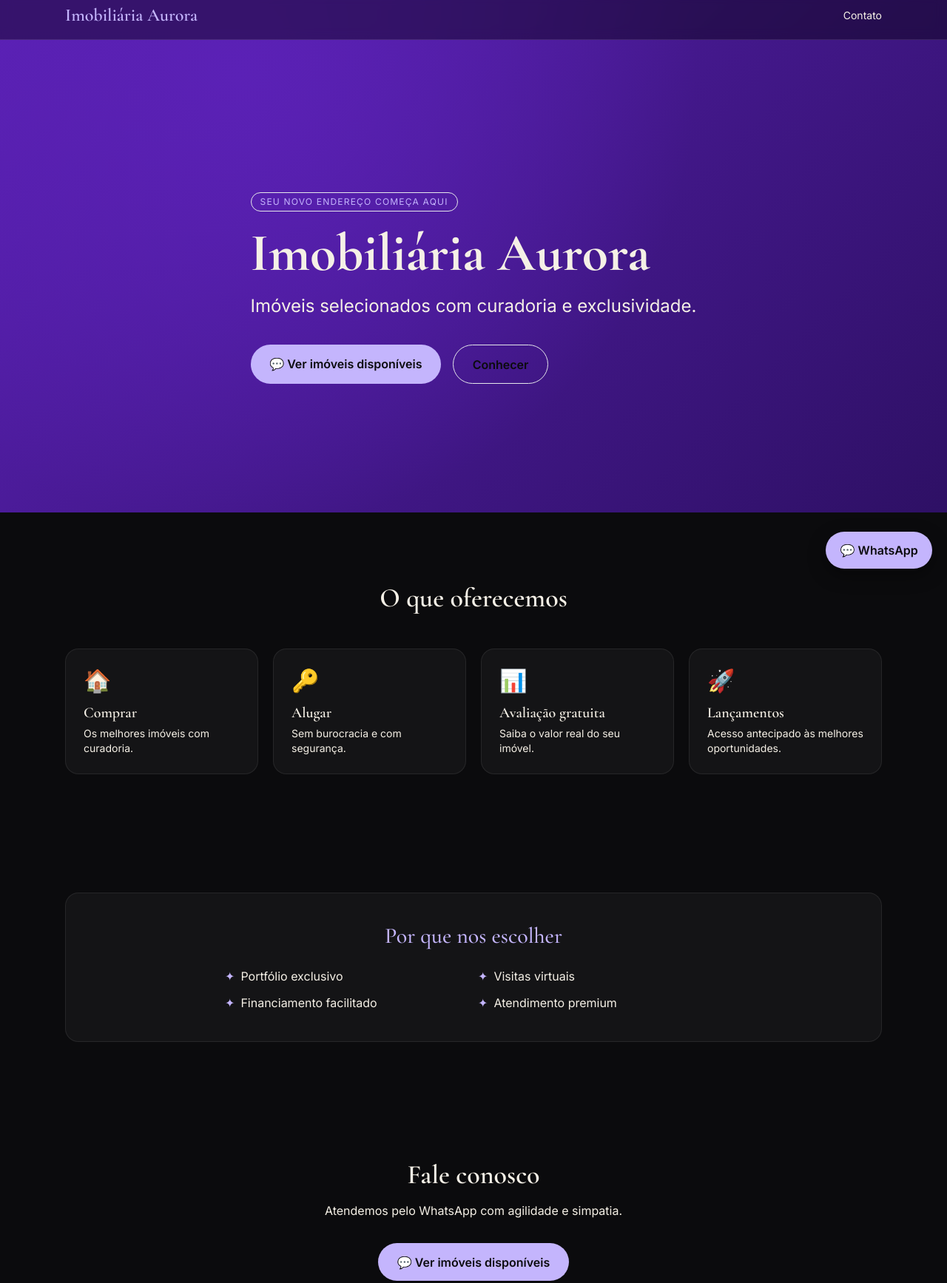
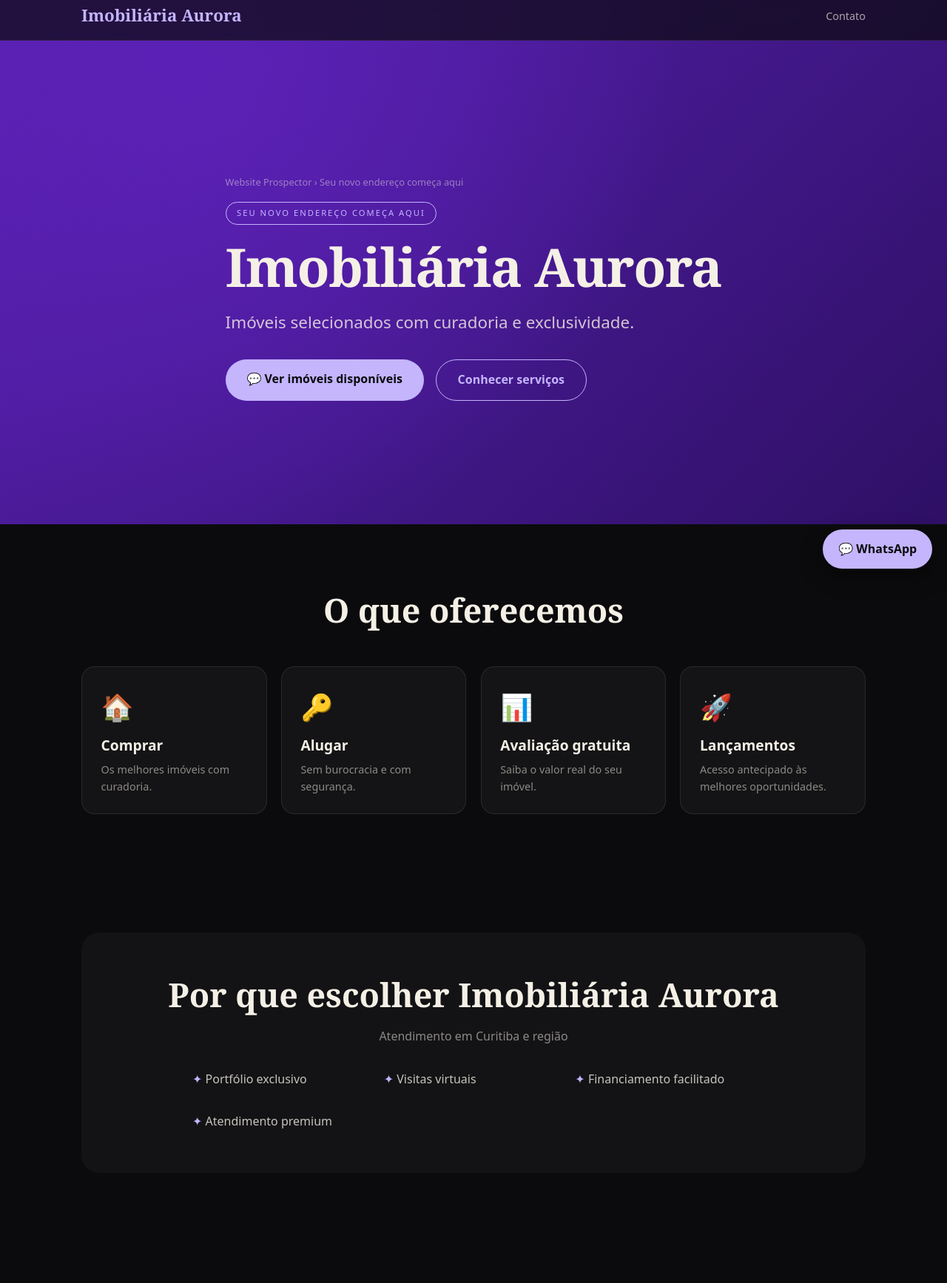
Before and after one commit to AllianceConsultoria/website-prospector-sites, a plain HTML site: page lead-5004.html in a window 1280 px wide. Shown: the part 11-1746 px from the top of the page at 74% size. Drawn offline with nearby package versions, Linux system fonts and the light colour scheme.

Commit message:
Publicar lead-5004.html

```diff
--- a/lead-5004.html
+++ b/lead-5004.html
@@ -1,62 +1,102 @@
-<!doctype html><html lang="pt-BR"><head>
-<meta charset="utf-8"><meta name="viewport" content="width=device-width,initial-scale=1">
+<!DOCTYPE html>
+<html lang="pt-BR">
+<head>
+<meta charset="utf-8">
+<meta http-equiv="X-UA-Compatible" content="IE=edge">
+<meta name="viewport" content="width=device-width,initial-scale=1">
 <title>Imobiliária Aurora | Seu novo endereço</title>
-<meta name="description" content="Imóveis selecionados com curadoria e exclusividade.">
-<script src="https://cdn.tailwindcss.com"></script>
-<link href="https://fonts.googleapis.com/css2?family=Cormorant+Garamond:wght@500;600;700&family=Inter:wght@300;400;600&display=swap" rel="stylesheet">
+<meta name="description" content="Imóveis selecionados com curadoria e exclusividade. Imobiliária Aurora em Curitiba. imobiliária, comprar imóvel, alugar casa, avaliação gratuita, lançamentos.">
+<meta name="keywords" content="imobiliária, comprar imóvel, alugar casa, avaliação gratuita, lançamentos">
+<meta name="author" content="Website Prospector">
+<meta name="robots" content="index,follow,max-image-preview:large">
+<meta name="theme-color" content="#5b21b6">
+<link rel="canonical" href="https://allianceconsultoria.is-a.dev/lead-5004.html">
+<meta property="og:type" content="website">
+<meta property="og:locale" content="pt_BR">
+<meta property="og:site_name" content="Website Prospector">
+<meta property="og:title" content="Imobiliária Aurora | Seu novo endereço">
+<meta property="og:description" content="Imóveis selecionados com curadoria e exclusividade.">
+<meta property="og:url" content="https://allianceconsultoria.is-a.dev/lead-5004.html">
+<meta property="og:image" content="https://allianceconsultoria.is-a.dev/og-image.png">
+<meta name="twitter:card" content="summary_large_image">
+<meta name="twitter:title" content="Imobiliária Aurora | Seu novo endereço">
+<meta name="twitter:description" content="Imóveis selecionados com curadoria e exclusividade.">
+<meta name="twitter:image" content="https://allianceconsultoria.is-a.dev/og-image.png">
+<link rel="preconnect" href="https://wa.me">
 <style>
- :root{--acc:#c4b5fd}
- body{font-family:'Inter',sans-serif;background:#0b0b0d;color:#f5f0e6}
- .serif{font-family:'Cormorant Garamond',serif}
- .text-acc{color:var(--acc)} .bg-acc{background:var(--acc)}
- .hero{background:radial-gradient(circle at 25% 15%, #5b21b6, transparent 55%),linear-gradient(135deg,#5b21b6,#2e1065)}
- .card{background:rgba(255,255,255,.04);border:1px solid rgba(255,255,255,.08);border-radius:18px;transition:.3s}
- .card:hover{border-color:var(--acc);transform:translateY(-4px)}
- .btn{display:inline-block;background:var(--acc);color:#0b0b0d;font-weight:600;padding:.85rem 1.6rem;border-radius:999px;transition:.25s}
- .btn:hover{opacity:.88;transform:translateY(-2px)}
- .wa-float{position:fixed;bottom:20px;right:20px;background:var(--acc);color:#0b0b0d;font-weight:600;padding:.8rem 1.2rem;border-radius:999px;box-shadow:0 8px 24px rgba(0,0,0,.4);z-index:50}
- .rv{opacity:0;transform:translateY(24px);transition:.7s} .rv.in{opacity:1;transform:none}
- @media(max-width:640px){.wa-float{font-size:.85rem;padding:.7rem 1rem}}
-</style></head>
+*{margin:0;padding:0;box-sizing:border-box}
+:root{--acc:#c4b5fd}
+html{scroll-behavior:smooth}
+body{font-family:system-ui,-apple-system,'Segoe UI',Roboto,sans-serif;background:#0b0b0d;color:#f5f0e6;line-height:1.6;-webkit-font-smoothing:antialiased}
+.serif{font-family:Georgia,'Times New Roman',serif}
+a{color:inherit;text-decoration:none}
+.wrap{max-width:1100px;margin:0 auto;padding:0 20px}
+header.hero{min-height:90vh;display:flex;align-items:center;background:radial-gradient(circle at 20% 15%,#5b21b6,transparent 55%),linear-gradient(135deg,#5b21b6,#2e1065);position:relative;overflow:hidden}
+.badge{display:inline-block;font-size:.7rem;letter-spacing:.18em;text-transform:uppercase;color:var(--acc);border:1px solid var(--acc);border-radius:999px;padding:.35rem .9rem;margin-bottom:1.2rem}
+h1.title{font-family:Georgia,serif;font-size:clamp(2.4rem,7vw,4.5rem);font-weight:700;line-height:1.05;letter-spacing:-.02em}
+.lead{font-size:clamp(1.05rem,2.5vw,1.4rem);color:#f5f0e6cc;margin:1.2rem 0 2rem;max-width:36rem}
+.btn{display:inline-block;background:var(--acc);color:#0b0b0d;font-weight:700;padding:.9rem 1.8rem;border-radius:999px;font-size:1rem;transition:transform .2s,opacity .2s}
+.btn:hover{transform:translateY(-3px);opacity:.9}
+.btn.ghost{background:transparent;color:var(--acc);border:1px solid var(--acc)}
+.row{display:flex;gap:1rem;flex-wrap:wrap;margin-top:1rem}
+section{padding:5rem 0}
+h2{font-family:Georgia,serif;font-size:clamp(1.8rem,4vw,2.8rem);font-weight:700;text-align:center;margin-bottom:2.5rem}
+.grid{display:grid;grid-template-columns:repeat(auto-fit,minmax(220px,1fr));gap:1.2rem}
+.card{background:rgba(255,255,255,.04);border:1px solid rgba(255,255,255,.09);border-radius:18px;padding:1.6rem;transition:transform .25s,border-color .25s}
+.card:hover{transform:translateY(-6px);border-color:var(--acc)}
+.card .ico{font-size:2.2rem;margin-bottom:.6rem}
+.card h3{font-size:1.2rem;margin-bottom:.3rem}
+.card p{font-size:.9rem;color:#f5f0e688}
+.diff{background:rgba(255,255,255,.03);border-radius:24px;padding:3rem 2rem;text-align:center}
+.diff ul{display:grid;grid-template-columns:repeat(auto-fit,minmax(200px,1fr));gap:1rem;max-width:760px;margin:1.5rem auto 0;list-style:none;text-align:left}
+.diff li{padding:.5rem 0;color:#f5f0e6cc}
+.diff li::before{content:'✦ ';color:var(--acc)}
+.center{text-align:center}
+nav{position:fixed;top:0;width:100%;z-index:40;background:rgba(11,11,13,.7);backdrop-filter:blur(12px);border-bottom:1px solid rgba(255,255,255,.08)}
+nav .wrap{display:flex;justify-content:space-between;align-items:center;padding-top:.9rem;padding-bottom:.9rem}
+nav .logo{font-family:Georgia,serif;font-size:1.4rem;font-weight:700;color:var(--acc)}
+.cta-float{position:fixed;bottom:20px;right:20px;z-index:50;background:var(--acc);color:#0b0b0d;font-weight:700;padding:.85rem 1.3rem;border-radius:999px;box-shadow:0 10px 30px rgba(0,0,0,.45)}
+footer{border-top:1px solid rgba(255,255,255,.1);padding:2.5rem 0;text-align:center;color:#f5f0e655;font-size:.85rem}
+footer a{color:var(--acc)}
+@media(max-width:600px){.cta-float{font-size:.85rem;padding:.7rem 1rem}}
+
+/* SEO estruturado - breadcrumb visual */
+.crumbs{font-size:.8rem;color:#f5f0e677;margin-bottom:1rem}
+.crumbs a:hover{color:var(--acc)}
+</style>
+</head>
 <body>
- <nav class="fixed top-0 w-full z-40 backdrop-blur bg-black/40 border-b border-white/10">
-   <div class="max-w-6xl mx-auto px-6 py-4 flex justify-between items-center">
-     <span class="serif text-2xl font-semibold text-acc">Imobiliária Aurora</span>
-     <a href="#contato" class="text-sm text-paper/70 hover:text-acc">Contato</a>
-   </div>
- </nav>
- <header class="hero min-h-[88vh] flex items-center">
-   <div class="max-w-6xl mx-auto px-6 pt-24">
-     <span class="inline-block text-xs tracking-widest uppercase text-acc border border-acc/40 rounded-full px-3 py-1 mb-5">Seu novo endereço começa aqui</span>
-     <h1 class="serif text-5xl md:text-7xl font-bold leading-tight max-w-3xl">Imobiliária Aurora</h1>
-     <p class="text-lg md:text-2xl text-paper/80 mt-5 max-w-2xl">Imóveis selecionados com curadoria e exclusividade.</p>
-     <div class="mt-9 flex flex-wrap gap-4">
-       <a href="https://wa.me/13064035051?text=Ol%C3%A1!%20Quero%20conhecer%20os%20im%C3%B3veis%20dispon%C3%ADveis%20na%20Imobili%C3%A1ria%20Aurora." class="btn">💬 Ver imóveis disponíveis</a>
-       <a href="#servicos" class="btn !bg-transparent !text-acc border border-acc/50">Conhecer</a>
-     </div>
-   </div>
- </header>
- <section id="servicos" class="max-w-6xl mx-auto px-6 py-24">
-   <h2 class="serif text-4xl font-semibold text-center mb-12 rv">O que oferecemos</h2>
-   <div class="grid sm:grid-cols-2 lg:grid-cols-4 gap-5"><div class="rv card p-6"><div class="text-3xl mb-3">🏠</div><h3 class="serif text-xl font-semibold mb-1">Comprar</h3><p class="text-paper/60 text-sm">Os melhores imóveis com curadoria.</p></div><div class="rv card p-6"><div class="text-3xl mb-3">🔑</div><h3 class="serif text-xl font-semibold mb-1">Alugar</h3><p class="text-paper/60 text-sm">Sem burocracia e com segurança.</p></div><div class="rv card p-6"><div class="text-3xl mb-3">📊</div><h3 class="serif text-xl font-semibold mb-1">Avaliação gratuita</h3><p class="text-paper/60 text-sm">Saiba o valor real do seu imóvel.</p></div><div class="rv card p-6"><div class="text-3xl mb-3">🚀</div><h3 class="serif text-xl font-semibold mb-1">Lançamentos</h3><p class="text-paper/60 text-sm">Acesso antecipado às melhores oportunidades.</p></div></div>
- </section>
- <section class="max-w-6xl mx-auto px-6 py-16">
-   <div class="card p-10 text-center rv">
-     <h3 class="serif text-3xl mb-6 text-acc">Por que nos escolher</h3>
-     <ul class="grid sm:grid-cols-2 gap-3 max-w-2xl mx-auto text-paper/80"><li class="flex items-center gap-2"><span class="text-acc">✦</span>Portfólio exclusivo</li><li class="flex items-center gap-2"><span class="text-acc">✦</span>Visitas virtuais</li><li class="flex items-center gap-2"><span class="text-acc">✦</span>Financiamento facilitado</li><li class="flex items-center gap-2"><span class="text-acc">✦</span>Atendimento premium</li></ul>
-   </div>
- </section>
- <section id="contato" class="max-w-4xl mx-auto px-6 py-24 text-center">
-   <h2 class="serif text-4xl font-semibold mb-4 rv">Fale conosco</h2>
-   <p class="text-paper/70 mb-8 rv">Atendemos pelo WhatsApp com agilidade e simpatia.</p>
-   <a href="https://wa.me/13064035051?text=Ol%C3%A1!%20Quero%20conhecer%20os%20im%C3%B3veis%20dispon%C3%ADveis%20na%20Imobili%C3%A1ria%20Aurora." class="btn rv">💬 Ver imóveis disponíveis</a>
- </section>
- <footer class="border-t border-white/10 py-8 text-center text-paper/40 text-sm">
-   Imobiliária Aurora · Site sob medida por Website Prospector · <a class="text-acc" href="https://wa.me/13064035051?text=Ol%C3%A1!%20Quero%20conhecer%20os%20im%C3%B3veis%20dispon%C3%ADveis%20na%20Imobili%C3%A1ria%20Aurora.">WhatsApp</a>
- </footer>
- <a href="https://wa.me/13064035051?text=Ol%C3%A1!%20Quero%20conhecer%20os%20im%C3%B3veis%20dispon%C3%ADveis%20na%20Imobili%C3%A1ria%20Aurora." class="wa-float">💬 WhatsApp</a>
- <script>
-   const io=new IntersectionObserver((es)=>es.forEach(e=>{if(e.isIntersecting)e.target.classList.add('in')}),{threshold:.15});
-   document.querySelectorAll('.rv').forEach(el=>io.observe(el));
- </script>
+<nav><div class="wrap"><span class="logo">Imobiliária Aurora</span><a href="#contato" style="color:#f5f0e6aa;font-size:.9rem">Contato</a></div></nav>
+<header class="hero"><div class="wrap" style="padding-top:5rem">
+  <div class="crumbs"><a href="https://allianceconsultoria.is-a.dev/">Website Prospector</a> › Seu novo endereço começa aqui</div>
+  <span class="badge">Seu novo endereço começa aqui</span>
+  <h1 class="title">Imobiliária Aurora</h1>
+  <p class="lead">Imóveis selecionados com curadoria e exclusividade.</p>
+  <div class="row">
+    <a href="https://wa.me/13064035051?text=Ol%C3%A1!%20Quero%20conhecer%20os%20im%C3%B3veis%20dispon%C3%ADveis%20na%20Imobili%C3%A1ria%20Aurora." class="btn">💬 Ver imóveis disponíveis</a>
+    <a href="#servicos" class="btn ghost">Conhecer serviços</a>
+  </div>
+</div></header>
+<main>
+<section id="servicos"><div class="wrap">
+  <h2>O que oferecemos</h2>
+  <div class="grid"><div class="card"><div class="ico">🏠</div><h3>Comprar</h3><p>Os melhores imóveis com curadoria.</p></div><div class="card"><div class="ico">🔑</div><h3>Alugar</h3><p>Sem burocracia e com segurança.</p></div><div class="card"><div class="ico">📊</div><h3>Avaliação gratuita</h3><p>Saiba o valor real do seu imóvel.</p></div><div class="card"><div class="ico">🚀</div><h3>Lançamentos</h3><p>Acesso antecipado às melhores oportunidades.</p></div></div>
+</div></section>
+<section><div class="wrap"><div class="diff">
+  <h2 style="margin-bottom:.5rem">Por que escolher Imobiliária Aurora</h2>
+  <p style="color:#f5f0e688">Atendimento em Curitiba e região</p>
+  <ul><li>Portfólio exclusivo</li><li>Visitas virtuais</li><li>Financiamento facilitado</li><li>Atendimento premium</li></ul>
+</div></div></section>
+<section id="contato" class="center"><div class="wrap">
+  <h2>Fale conosco</h2>
+  <p style="color:#f5f0e688;margin-bottom:1.5rem">Atendemos pelo WhatsApp com agilidade e simpatia.</p>
+  <a href="https://wa.me/13064035051?text=Ol%C3%A1!%20Quero%20conhecer%20os%20im%C3%B3veis%20dispon%C3%ADveis%20na%20Imobili%C3%A1ria%20Aurora." class="btn">💬 Ver imóveis disponíveis</a>
+</div></section>
+</main>
+<footer><div class="wrap">
+  Imobiliária Aurora · Curitiba<br>
+  Site sob medida por <a href="https://allianceconsultoria.is-a.dev/">Website Prospector</a> · <a href="https://wa.me/13064035051?text=Ol%C3%A1!%20Quero%20conhecer%20os%20im%C3%B3veis%20dispon%C3%ADveis%20na%20Imobili%C3%A1ria%20Aurora.">WhatsApp</a>
+</div></footer>
+<a href="https://wa.me/13064035051?text=Ol%C3%A1!%20Quero%20conhecer%20os%20im%C3%B3veis%20dispon%C3%ADveis%20na%20Imobili%C3%A1ria%20Aurora." class="cta-float">💬 WhatsApp</a>
+<script type="application/ld+json">{"@context":"https://schema.org","@type":"RealEstateAgent","name":"Imobiliária Aurora","description":"Imóveis selecionados com curadoria e exclusividade.","url":"https://allianceconsultoria.is-a.dev/lead-5004.html","areaServed":"Curitiba","address":{"@type":"PostalAddress","addressLocality":"Curitiba"},"telephone":"+113064035051","sameAs":["https://allianceconsultoria.is-a.dev"],"potentialAction":{"@type":"ReserveAction","target":"https://wa.me/13064035051?text=Ol%C3%A1!%20Quero%20conhecer%20os%20im%C3%B3veis%20dispon%C3%ADveis%20na%20Imobili%C3%A1ria%20Aurora."}}</script>
 </body></html>
```
